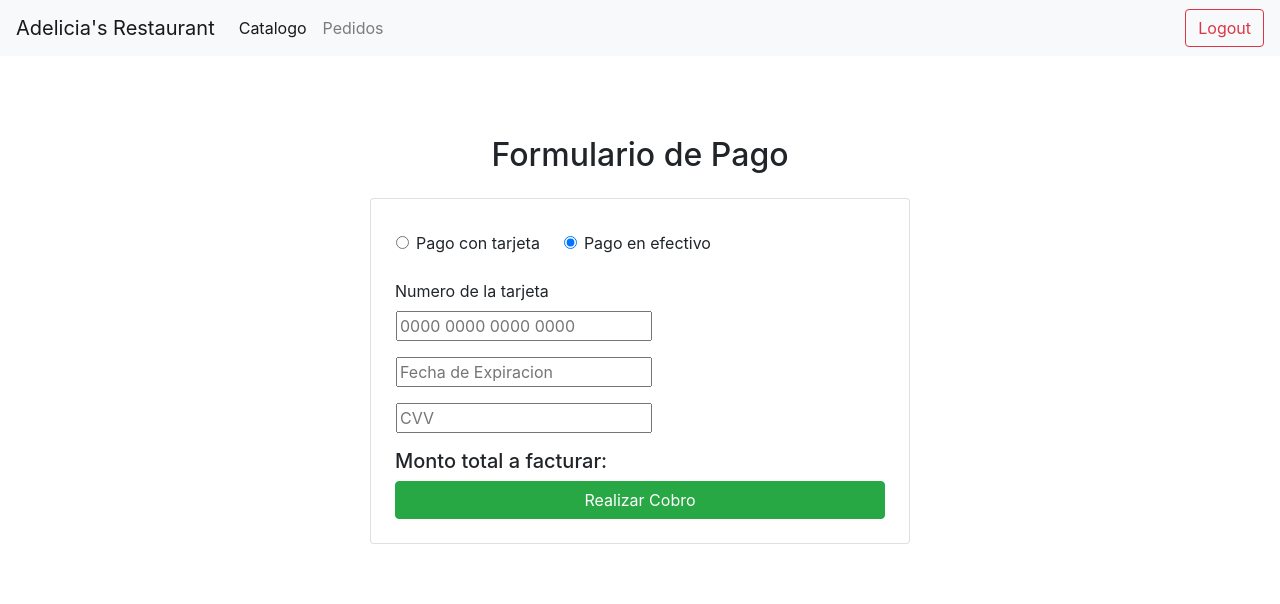
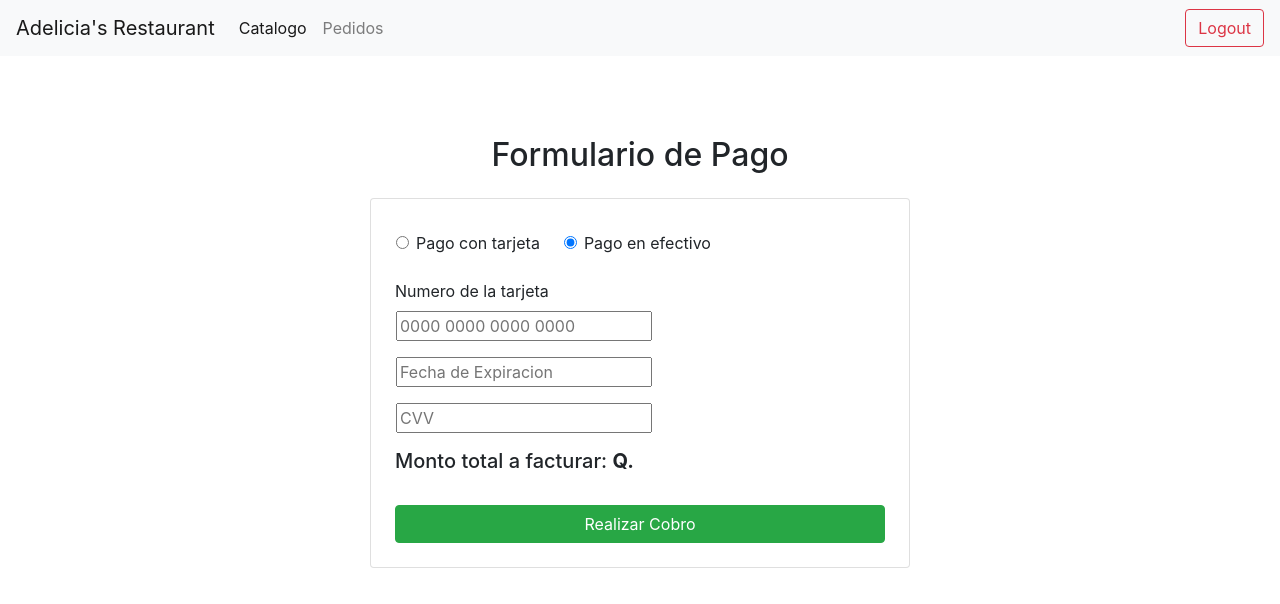
Before and after one commit to mmelgarg3/frontend-adelicia, a React (Create React App) app: page /payment-page in a window 1280 px wide. Shown: the top 604 px of the page. Built offline with nearby package versions, Linux system fonts and the light colour scheme.

Commit message:
credit card mode done

```diff
--- a/src/components/user-components/paymentPage.jsx
+++ b/src/components/user-components/paymentPage.jsx
@@ -11,7 +11,6 @@ const PaymentPage = ()=>{
   const getData = ()=>{
     const data = window.localStorage.getItem('payment-order');
     if(data !== null) setPaymentOrder(JSON.parse(data));
-    console.log(data);
   }
 
 
@@ -114,8 +113,8 @@ const PaymentPage = ()=>{
 		    <input type="number" ref={inputCvv} placeholder="CVV"/>
 		</div>
 	      </div>
-	      <h5> Monto total a facturar: <b>{}</b> </h5>
-	      <button className='btn btn-success' onClick={handleSubmit}>Realizar Cobro</button>
+	      <h5> Monto total a facturar: <b>Q. {paymentOrder.totalPedido}</b> </h5>
+	      <button className='btn btn-success mt-4' onClick={handleSubmit}>Realizar Cobro</button>
 	    </div>
 	  </div>
 	</div>
```
